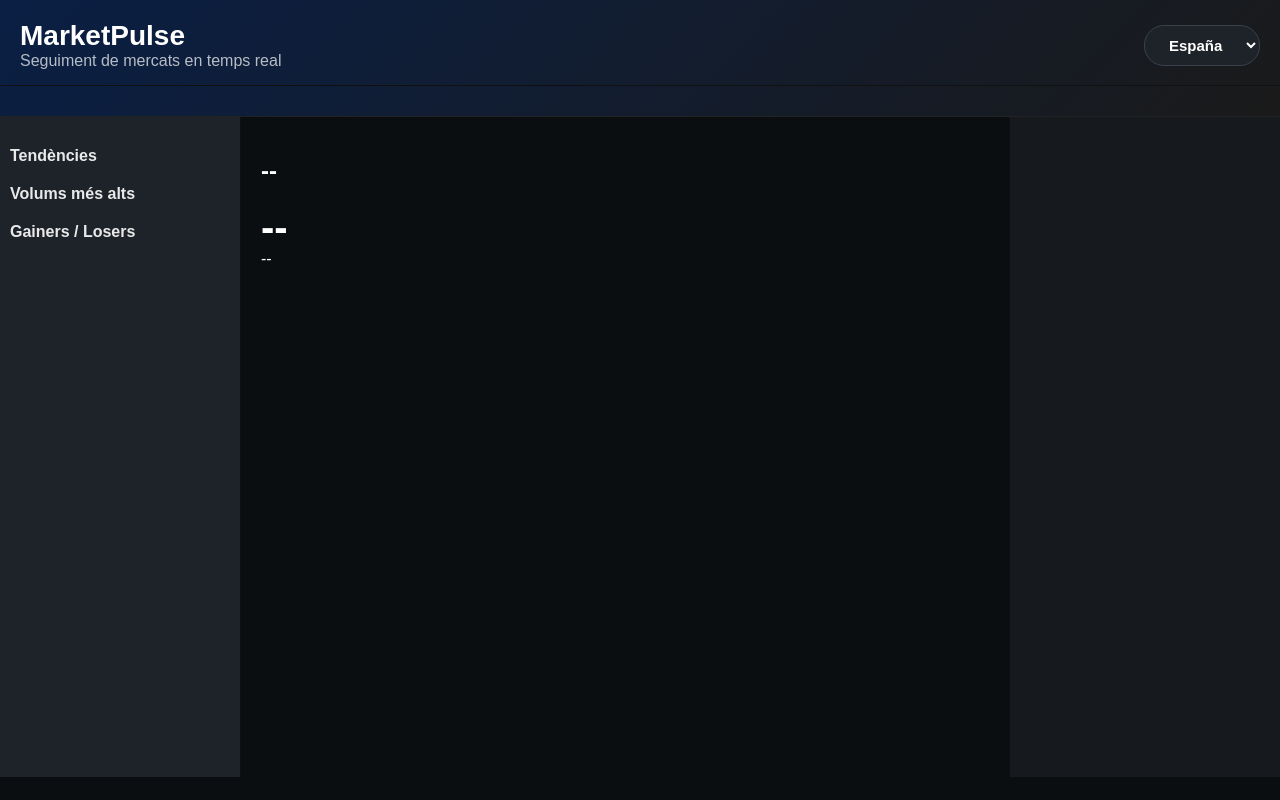
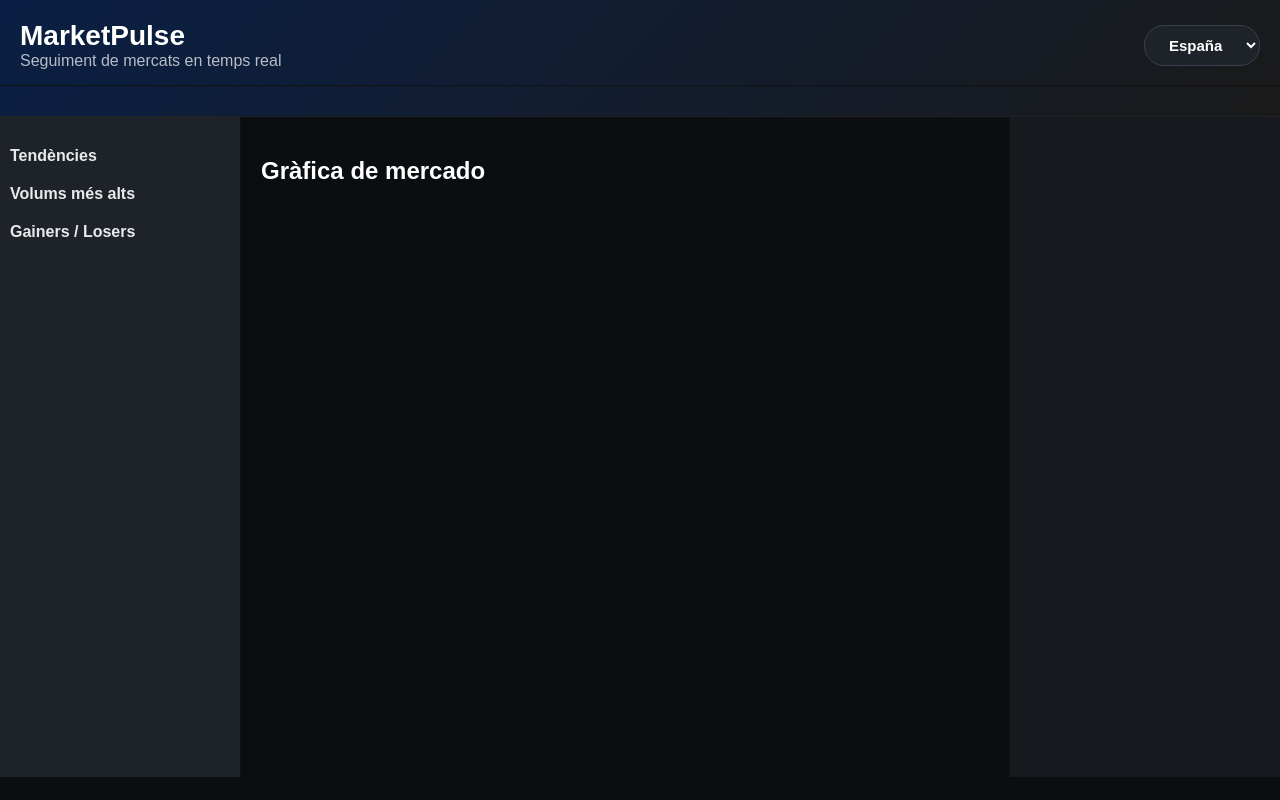
Before and after one commit to Capitankanalla/hackaton2026, a website with bundled scripts: page index.html in a window 1280 px wide. Built offline with nearby package versions, Linux system fonts and the light colour scheme; files whose address does not match are found by name.

Commit message:
fieat: eliminar disseny antic

```diff
--- a/index.html
+++ b/index.html
@@ -55,14 +55,9 @@
     <section class="main">
 
       <div class="header">
-        <h2 id="symbol">--</h2>
-        <div id="price">--</div>
-        <div id="change">--</div>
+        <h2>Gràfica de mercado</h2>
       </div>
 
-      <!-- <div class="chart">
-      <p>📈 Chart placeholder (later Chart.js)</p>
-    </div> -->
       <div id="chart-container"></div>
     </section>
 
@@ -71,14 +66,6 @@
     <aside class="rightbar">
       <div id="sidebar-right"></div>
     </aside>
-
-    <!-- <aside class="rightbar">
-    <h3>Preferits</h3>
-    <div id="watchlist"></div>
-
-    <h3>Alertes</h3>
-    <div id="alerts"></div>
-  </aside> -->
 
   </main>
 
```
